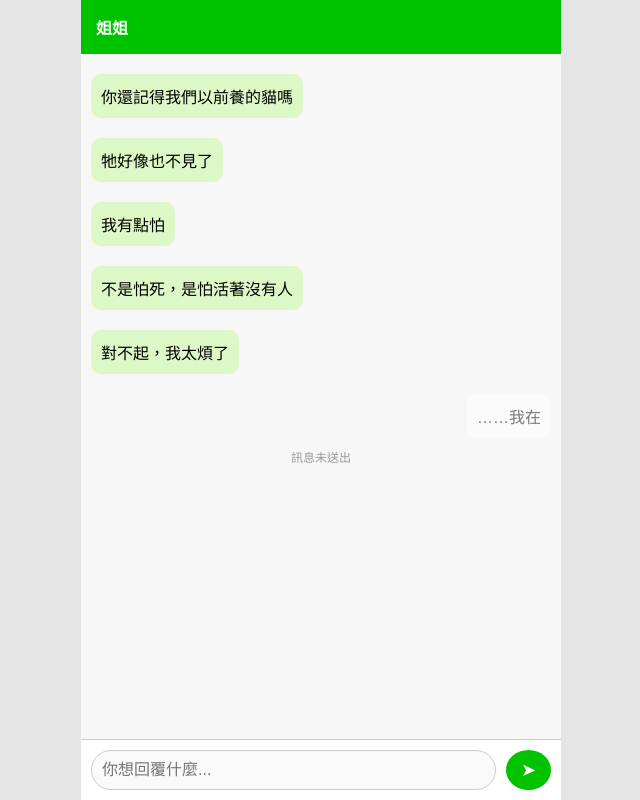
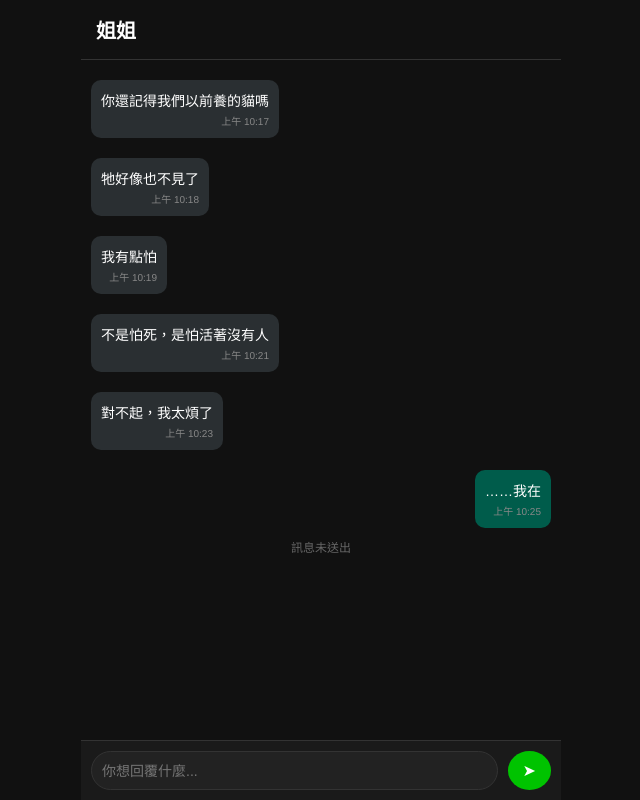
Before and after one commit to annaanan11/purpledream, a plain HTML site: page chat-sister.html in a window 1280 px wide. Shown: the whole page, without its empty margins (319-959 px from the left). Drawn offline with Linux system fonts and the light colour scheme.

Commit message:
Update chat-sister.html

```diff
--- a/chat-sister.html
+++ b/chat-sister.html
@@ -2,69 +2,91 @@
 <html lang="zh-Hant">
 <head>
   <meta charset="UTF-8">
-  <meta name="viewport" content="width=device-width, initial-scale=1.0, maximum-scale=1.0, minimum-scale=1.0">
-  <title>姐姐的LINE聊天室</title>
+  <meta name="viewport" content="width=device-width, initial-scale=1.0">
+  <title>聊天室</title>
   <style>
     body {
       font-family: 'Helvetica Neue', sans-serif;
+      background-color: #111;
       margin: 0;
-      background: #e5e5e5;
+      padding: 0;
+      color: white;
     }
     .chat-container {
+      width: 100vw;
+      height: 100dvh;
       max-width: 480px;
       margin: 0 auto;
-      width: 100vw;
-      height: 100dvh;
       display: flex;
       flex-direction: column;
-      background: white;
+      background-color: #111;
     }
     .chat-header {
-      background: #00c300;
+      background-color: #111;
       color: white;
       padding: 15px;
       font-weight: bold;
+      font-size: 20px;
+      border-bottom: 1px solid #333;
     }
     .chat-box {
-      flex: 1;
+      flex-grow: 1;
+      overflow-y: auto;
       padding: 10px;
-      overflow-y: auto;
-      background-color: #f7f7f7;
     }
     .msg {
+      margin: 10px 0;
       max-width: 75%;
       padding: 10px;
       border-radius: 10px;
-      margin: 10px 0;
+      clear: both;
       word-wrap: break-word;
+      position: relative;
+      font-size: 14px;
     }
-    .from-sister { background: #dcf8c6; float: left; clear: both; }
-    .from-player { background: #fff; float: right; opacity: 0.5; clear: both; }
+    .from-sister {
+      background-color: #2a2f32;
+      float: left;
+    }
+    .from-player {
+      background-color: #005c4b;
+      float: right;
+    }
+    .timestamp {
+      font-size: 10px;
+      color: #888;
+      margin-top: 3px;
+      text-align: right;
+    }
     .chat-input {
       display: flex;
       padding: 10px;
-      border-top: 1px solid #ccc;
+      border-top: 1px solid #333;
+      background: #1a1a1a;
     }
     .chat-input input {
-      flex: 1;
-      border: 1px solid #ccc;
+      flex-grow: 1;
+      padding: 10px;
+      border: 1px solid #333;
       border-radius: 20px;
-      padding: 10px;
-      font-size: 16px;
+      background-color: #222;
+      color: white;
+      font-size: 14px;
     }
     .chat-input button {
+      background-color: #00c300;
+      border: none;
+      color: white;
+      padding: 10px 15px;
       margin-left: 10px;
-      padding: 0 15px;
-      background: #00c300;
-      color: white;
-      border: none;
       border-radius: 50%;
-      font-size: 18px;
+      font-size: 16px;
+      cursor: not-allowed;
     }
     .disabled-msg {
+      text-align: center;
+      color: #666;
       font-size: 12px;
-      color: #999;
-      text-align: center;
       margin-top: 10px;
       clear: both;
     }
@@ -74,12 +96,12 @@
   <div class="chat-container">
     <div class="chat-header">姐姐</div>
     <div class="chat-box">
-      <div class="msg from-sister">你還記得我們以前養的貓嗎</div>
-      <div class="msg from-sister">牠好像也不見了</div>
-      <div class="msg from-sister">我有點怕</div>
-      <div class="msg from-sister">不是怕死，是怕活著沒有人</div>
-      <div class="msg from-sister">對不起，我太煩了</div>
-      <div class="msg from-player">……我在</div>
+      <div class="msg from-sister">你還記得我們以前養的貓嗎<div class="timestamp">上午 10:17</div></div>
+      <div class="msg from-sister">牠好像也不見了<div class="timestamp">上午 10:18</div></div>
+      <div class="msg from-sister">我有點怕<div class="timestamp">上午 10:19</div></div>
+      <div class="msg from-sister">不是怕死，是怕活著沒有人<div class="timestamp">上午 10:21</div></div>
+      <div class="msg from-sister">對不起，我太煩了<div class="timestamp">上午 10:23</div></div>
+      <div class="msg from-player">……我在<div class="timestamp">上午 10:25</div></div>
       <div class="disabled-msg">訊息未送出</div>
     </div>
     <div class="chat-input">
@@ -87,5 +109,12 @@
       <button disabled>➤</button>
     </div>
   </div>
+
+  <script>
+    // 標記聊天室為已讀
+    window.addEventListener('DOMContentLoaded', () => {
+      localStorage.setItem('read-sister', 'true');
+    });
+  </script>
 </body>
 </html>
```
